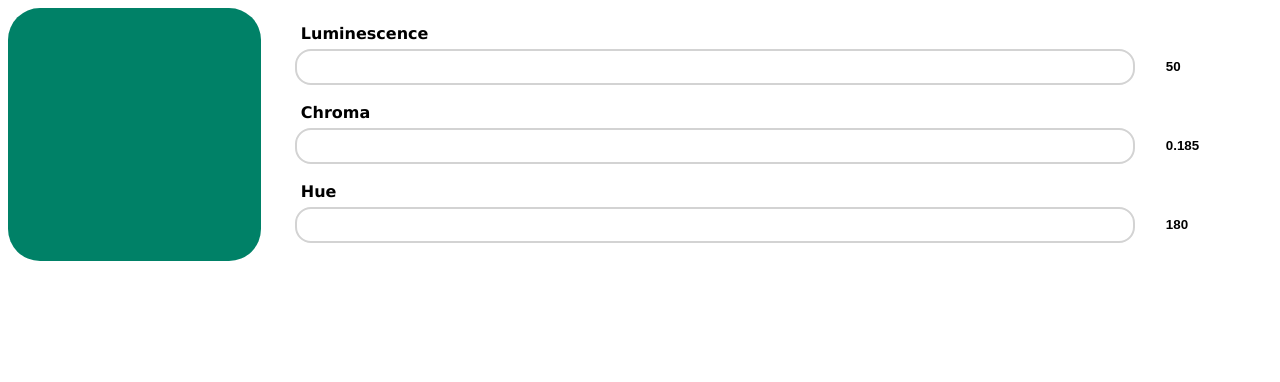
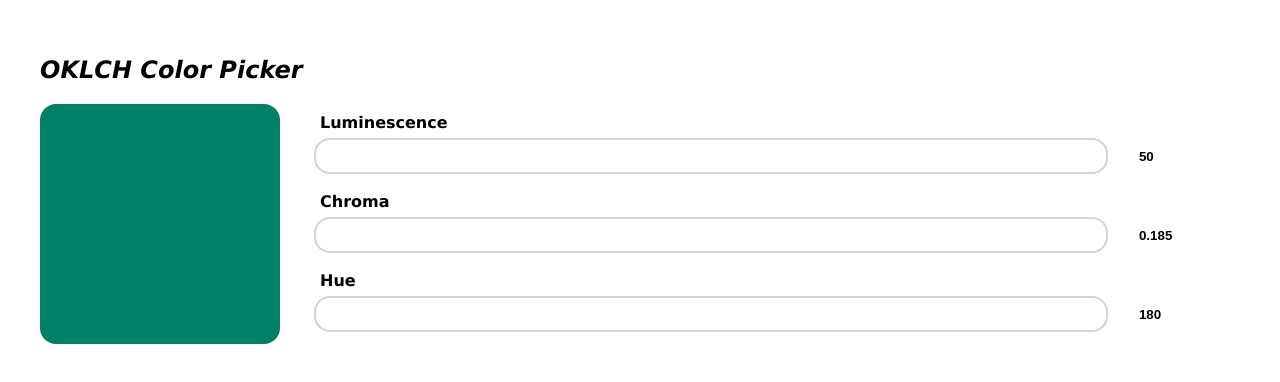
Before and after one commit to TheBigRoomXXL/tinycolorpicker, a plain HTML site: page index.html in a window 1280 px wide. Drawn offline with Linux system fonts and the light colour scheme.

Commit message:
refacto: stuff

```diff
--- a/index.html
+++ b/index.html
@@ -13,28 +13,39 @@
     <style>
         /* ===== CSS Variables ===== */
         :root {
-            --luminescence: 50%;
+            --lumi: 50%;
             --chroma: 0.185;
             --hue: 180deg;
-            --color: oklch(var(--luminescence) var(--chroma) var(--hue));
+            --color: oklch(var(--lumi) var(--chroma) var(--hue));
 
-            --fg: 90%, 0.01, var(--hue);
-            --bg: 20%, 0.01, var(--hue);
+            --fg: oklch(90%, 0.01, var(--hue));
+            --bg: oklch(15%, 0.01, var(--hue));
         }
 
 
         /* ===== Global styles ===== */
         :root {
-            color: oklch(var(--fg));
-            background-color: oklch(var(--bg));
+            padding: 2rem;
+            color: var(--fg);
+            background-color: var(--bg);
             font-family: Verdana, Geneva, Tahoma, sans-serif;
         }
 
         :root * {
-            color: oklch(var(--fg));
+            color: var(--fg);
         }
 
-        /* ===== Inputs Layout ===== */
+        section {
+            margin: 1.5rem 0;
+            margin-bottom: 3rem;
+        }
+
+        h2 {
+            font-size: 1.5rem;
+            font-style: italic;
+        }
+
+        /* ===== Color picker ===== */
         form {
             display: flex;
             align-items: center;
@@ -48,10 +59,6 @@
 
         form .color-sliders>div:not(:first-child) {
             margin-block-start: 1em;
-        }
-
-        label {
-            display: block;
         }
 
         .inputs-group {
@@ -68,16 +75,15 @@
             width: 10%;
         }
 
-
-        /* ===== Inputs Appearance ===== */
         .color-preview {
             width: 20%;
             aspect-ratio: 1 / 1;
-            border-radius: 2rem;
+            border-radius: 1rem;
             background-color: var(--color);
         }
 
         label {
+            display: block;
             font-weight: bold;
             padding-left: 0.5rem;
             margin-bottom: 0.25rem;
@@ -86,35 +92,67 @@
         .inputs-group input[type="number"] {
             border-radius: 1rem;
             padding: 0.25em 1em;
-            border: 1px solid oklch(var(--fg));
+            border: 1px solid var(--fg);
             background: transparent;
             font-weight: bold;
 
+        }
+
+        /* ===== Clipboard ===== */
+
+        .section-clipboard span {
+            margin: 0 1em;
+            padding: 0.5em 1em;
+            border: 1px solid var(--fg);
+            border-radius: 1em;
         }
     </style>
 </head>
 
 <body>
 
+    <section class="section-color-picker">
+        <h2>OKLCH Color Picker </h2>
+
         <form>
-        <div class="color-preview">
-
-        </div>
+            <div class="color-preview"></div>
 
             <div class="color-sliders">
                 <div>
                     <label>Luminescence</label>
                     <div class="inputs-group">
-                    <input id="lSlider" value="50" type="range" min="0" max="100" step="1">
-                    <input id="lField" value="50" type="number" min="0" max="100" step="1">
+                        <input id="lSlider"
+                               value="50"
+                               type="range"
+                               min="0"
+                               max="100"
+                               step="1">
+                        <input id="lField"
+                               value="50"
+                               type="number"
+                               min="0"
+                               max="100"
+                               step="1">
                     </div>
                 </div>
 
                 <div>
                     <label for="c">Chroma</label>
                     <div class="inputs-group">
-                    <input id="cSlider" value="0.185" type="range" min="0" max="0.37" step="0.001">
-                    <input id="cField" value="0.185" type="number" min="0" max="0.37" step="0.001">
+                        <input id="cSlider"
+                               oninput="setChroma"
+                               value="0.185"
+                               type="range"
+                               min="0"
+                               max="0.37"
+                               step="0.001">
+                        <input id="cField"
+                               oninput="setChroma"
+                               value="0.185"
+                               type="number"
+                               min="0"
+                               max="0.37"
+                               step="0.001">
                     </div>
                 </div>
 
@@ -126,14 +164,10 @@
                     </div>
                 </div>
             </div>
+        </form>
+    </section>
 
 
-    </form>
-
-    <div>
-
-
-    </div>
 
     <script>
         /** @type {HTMLElement} **/
@@ -159,39 +193,45 @@
 
 
         /** Set the luminescence value everywhere
-         * @param {number} l - New luminescence value.
+         * @param {InputEvent} e - input event.
          * */
-        function setLuminescence(l) {
-            root.style.setProperty("--luminescence", l + "%");
+        function setLuminescence(e) {
+            console.log("setLuminescence");
+            const l = e.target.value;
             lSlider.value = l;
             lField.value = l;
+            root.style.setProperty("--lumi", l + "%");
         }
 
         /** Set the chroma value everywhere
-         * @param {number} c - New chroma value.
+         * @param {InputEvent} e - input event.
          * */
-        function setChroma(c) {
-            root.style.setProperty("--chroma", c);
+        function setChroma(e) {
+            console.log("setChroma");
+            const c = e.target.value;
             cSlider.value = c;
             cField.value = c;
+            root.style.setProperty("--chroma", c);
         }
 
         /** Set the hue value everywhere
-         * @param {number} h - New hue value.
+         * @param {InputEvent} e - input event.
          * */
-        function setHue(h) {
-            console.log(h);
-            root.style.setProperty("--hue", h + "deg");
+        function setHue(e) {
+            console.log("setHue");
+            const h = e.target.value;
             hSlider.value = h;
             hField.value = h;
+            root.style.setProperty("--hue", h + "deg");
         }
 
-        lSlider.addEventListener("input", (e) => setLuminescence(e.target.value));
-        cSlider.addEventListener("input", (e) => setChroma(e.target.value));
-        hSlider.addEventListener("input", (e) => setHue(e.target.value));
-        lField.addEventListener("input", (e) => setLuminescence(e.target.value));
-        cField.addEventListener("input", (e) => setChroma(e.target.value));
-        hField.addEventListener("input", (e) => setHue(e.target.value));
+
+        lSlider.addEventListener("input", setLuminescence);
+        cSlider.addEventListener("input", setChroma);
+        hSlider.addEventListener("input", setHue);
+        lField.addEventListener("input", setLuminescence);
+        cField.addEventListener("input", setChroma);
+        hField.addEventListener("input", setHue);
 
     </script>
 </body>
--- a/slider.css
+++ b/slider.css
@@ -93,44 +93,44 @@ input[type="range"]#lSlider {
 
 input[type="range"]#cSlider {
     background-image: linear-gradient(in oklab to right,
-            oklch(var(--luminescence), 0.0, var(--hue)),
-            oklch(var(--luminescence), 0.01, var(--hue)),
-            oklch(var(--luminescence), 0.02, var(--hue)),
-            oklch(var(--luminescence), 0.03, var(--hue)),
-            oklch(var(--luminescence), 0.04, var(--hue)),
-            oklch(var(--luminescence), 0.05, var(--hue)),
-            oklch(var(--luminescence), 0.06, var(--hue)),
-            oklch(var(--luminescence), 0.07, var(--hue)),
-            oklch(var(--luminescence), 0.08, var(--hue)),
-            oklch(var(--luminescence), 0.09, var(--hue)),
-            oklch(var(--luminescence), 0.10, var(--hue)),
-            oklch(var(--luminescence), 0.11, var(--hue)),
-            oklch(var(--luminescence), 0.12, var(--hue)),
-            oklch(var(--luminescence), 0.13, var(--hue)),
-            oklch(var(--luminescence), 0.14, var(--hue)),
-            oklch(var(--luminescence), 0.15, var(--hue)),
-            oklch(var(--luminescence), 0.16, var(--hue)),
-            oklch(var(--luminescence), 0.17, var(--hue)),
-            oklch(var(--luminescence), 0.18, var(--hue)),
-            oklch(var(--luminescence), 0.19, var(--hue)),
-            oklch(var(--luminescence), 0.20, var(--hue)),
-            oklch(var(--luminescence), 0.21, var(--hue)),
-            oklch(var(--luminescence), 0.22, var(--hue)),
-            oklch(var(--luminescence), 0.23, var(--hue)),
-            oklch(var(--luminescence), 0.24, var(--hue)),
-            oklch(var(--luminescence), 0.25, var(--hue)),
-            oklch(var(--luminescence), 0.26, var(--hue)),
-            oklch(var(--luminescence), 0.27, var(--hue)),
-            oklch(var(--luminescence), 0.28, var(--hue)),
-            oklch(var(--luminescence), 0.29, var(--hue)),
-            oklch(var(--luminescence), 0.30, var(--hue)),
-            oklch(var(--luminescence), 0.31, var(--hue)),
-            oklch(var(--luminescence), 0.32, var(--hue)),
-            oklch(var(--luminescence), 0.33, var(--hue)),
-            oklch(var(--luminescence), 0.34, var(--hue)),
-            oklch(var(--luminescence), 0.35, var(--hue)),
-            oklch(var(--luminescence), 0.36, var(--hue)),
-            oklch(var(--luminescence), 0.37, var(--hue)));
+            oklch(var(--lumi), 0.0, var(--hue)),
+            oklch(var(--lumi), 0.01, var(--hue)),
+            oklch(var(--lumi), 0.02, var(--hue)),
+            oklch(var(--lumi), 0.03, var(--hue)),
+            oklch(var(--lumi), 0.04, var(--hue)),
+            oklch(var(--lumi), 0.05, var(--hue)),
+            oklch(var(--lumi), 0.06, var(--hue)),
+            oklch(var(--lumi), 0.07, var(--hue)),
+            oklch(var(--lumi), 0.08, var(--hue)),
+            oklch(var(--lumi), 0.09, var(--hue)),
+            oklch(var(--lumi), 0.10, var(--hue)),
+            oklch(var(--lumi), 0.11, var(--hue)),
+            oklch(var(--lumi), 0.12, var(--hue)),
+            oklch(var(--lumi), 0.13, var(--hue)),
+            oklch(var(--lumi), 0.14, var(--hue)),
+            oklch(var(--lumi), 0.15, var(--hue)),
+            oklch(var(--lumi), 0.16, var(--hue)),
+            oklch(var(--lumi), 0.17, var(--hue)),
+            oklch(var(--lumi), 0.18, var(--hue)),
+            oklch(var(--lumi), 0.19, var(--hue)),
+            oklch(var(--lumi), 0.20, var(--hue)),
+            oklch(var(--lumi), 0.21, var(--hue)),
+            oklch(var(--lumi), 0.22, var(--hue)),
+            oklch(var(--lumi), 0.23, var(--hue)),
+            oklch(var(--lumi), 0.24, var(--hue)),
+            oklch(var(--lumi), 0.25, var(--hue)),
+            oklch(var(--lumi), 0.26, var(--hue)),
+            oklch(var(--lumi), 0.27, var(--hue)),
+            oklch(var(--lumi), 0.28, var(--hue)),
+            oklch(var(--lumi), 0.29, var(--hue)),
+            oklch(var(--lumi), 0.30, var(--hue)),
+            oklch(var(--lumi), 0.31, var(--hue)),
+            oklch(var(--lumi), 0.32, var(--hue)),
+            oklch(var(--lumi), 0.33, var(--hue)),
+            oklch(var(--lumi), 0.34, var(--hue)),
+            oklch(var(--lumi), 0.35, var(--hue)),
+            oklch(var(--lumi), 0.36, var(--hue)),
+            oklch(var(--lumi), 0.37, var(--hue)));
 }
 
 input[type="range"]#hSlider {
```
Lines whose indentation alone changed are shown as unchanged.
